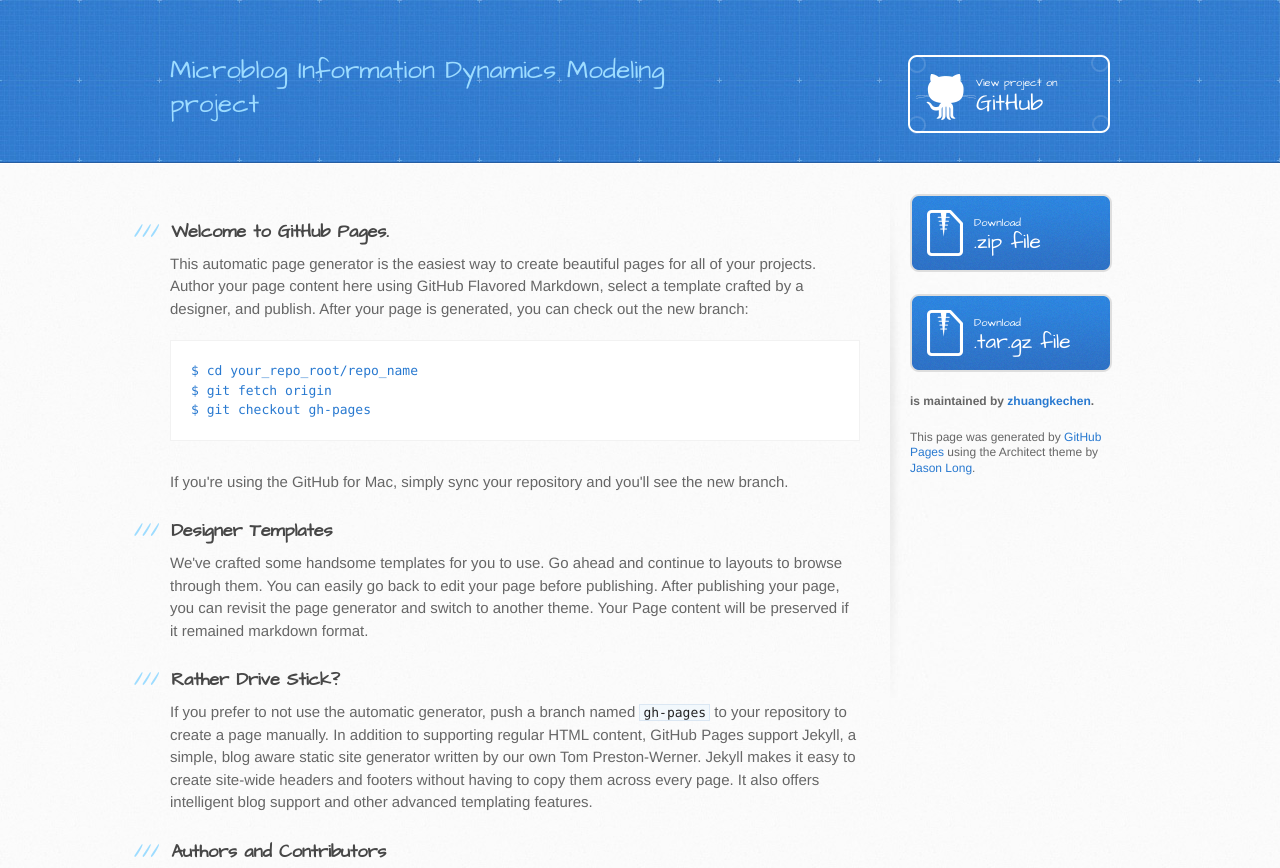
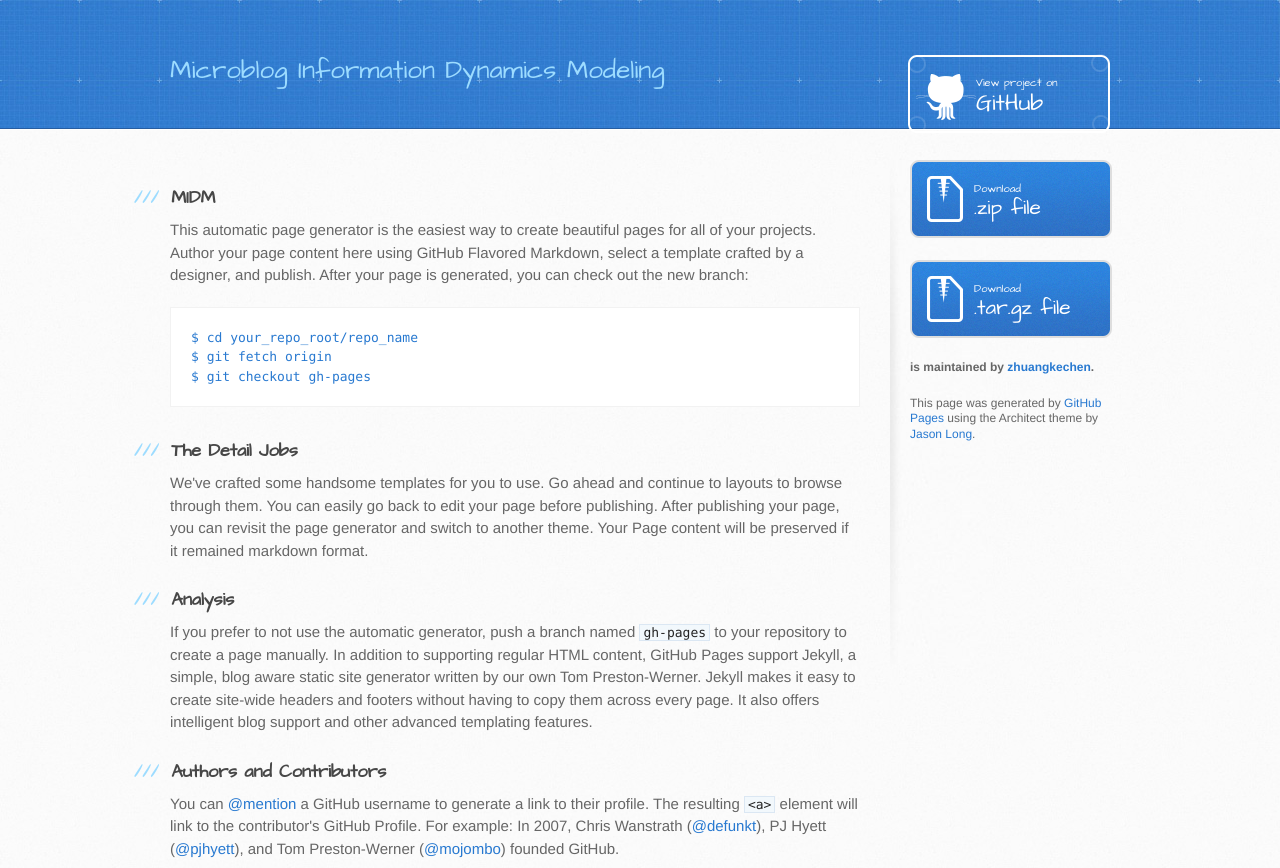
Before and after one commit to zhuangkechen/midm, a plain HTML site: page index.html in a window 1280 px wide. Shown: the top 868 px of the page. Drawn offline with Linux system fonts and the light colour scheme.

Commit message:
fix index

```diff
--- a/index.html
+++ b/index.html
@@ -20,7 +20,7 @@
     <header>
       <div class="inner">
         <h1></h1>
-        <h2>Microblog Information Dynamics Modeling project</h2>
+        <h2>Microblog Information Dynamics Modeling</h2>
         <a href="https://github.com/zhuangkechen/midm" class="button"><small>View project on</small>GitHub</a>
       </div>
     </header>
@@ -29,7 +29,7 @@
       <div class="inner clearfix">
         <section id="main-content">
           <h3>
-<a name="welcome-to-github-pages" class="anchor" href="#welcome-to-github-pages"><span class="octicon octicon-link"></span></a>Welcome to GitHub Pages.</h3>
+<a name="welcome-to-github-pages" class="anchor" href="#welcome-to-github-pages"><span class="octicon octicon-link"></span></a>MIDM</h3>
 
 <p>This automatic page generator is the easiest way to create beautiful pages for all of your projects. Author your page content here using GitHub Flavored Markdown, select a template crafted by a designer, and publish. After your page is generated, you can check out the new branch:</p>
 
@@ -38,15 +38,14 @@
 $ git checkout gh-pages
 </code></pre>
 
-<p>If you're using the GitHub for Mac, simply sync your repository and you'll see the new branch.</p>
 
 <h3>
-<a name="designer-templates" class="anchor" href="#designer-templates"><span class="octicon octicon-link"></span></a>Designer Templates</h3>
+<a name="designer-templates" class="anchor" href="#designer-templates"><span class="octicon octicon-link"></span></a>The Detail Jobs</h3>
 
 <p>We've crafted some handsome templates for you to use. Go ahead and continue to layouts to browse through them. You can easily go back to edit your page before publishing. After publishing your page, you can revisit the page generator and switch to another theme. Your Page content will be preserved if it remained markdown format.</p>
 
 <h3>
-<a name="rather-drive-stick" class="anchor" href="#rather-drive-stick"><span class="octicon octicon-link"></span></a>Rather Drive Stick?</h3>
+<a name="rather-drive-stick" class="anchor" href="#rather-drive-stick"><span class="octicon octicon-link"></span></a>Analysis</h3>
 
 <p>If you prefer to not use the automatic generator, push a branch named <code>gh-pages</code> to your repository to create a page manually. In addition to supporting regular HTML content, GitHub Pages support Jekyll, a simple, blog aware static site generator written by our own Tom Preston-Werner. Jekyll makes it easy to create site-wide headers and footers without having to copy them across every page. It also offers intelligent blog support and other advanced templating features.</p>
 
```
